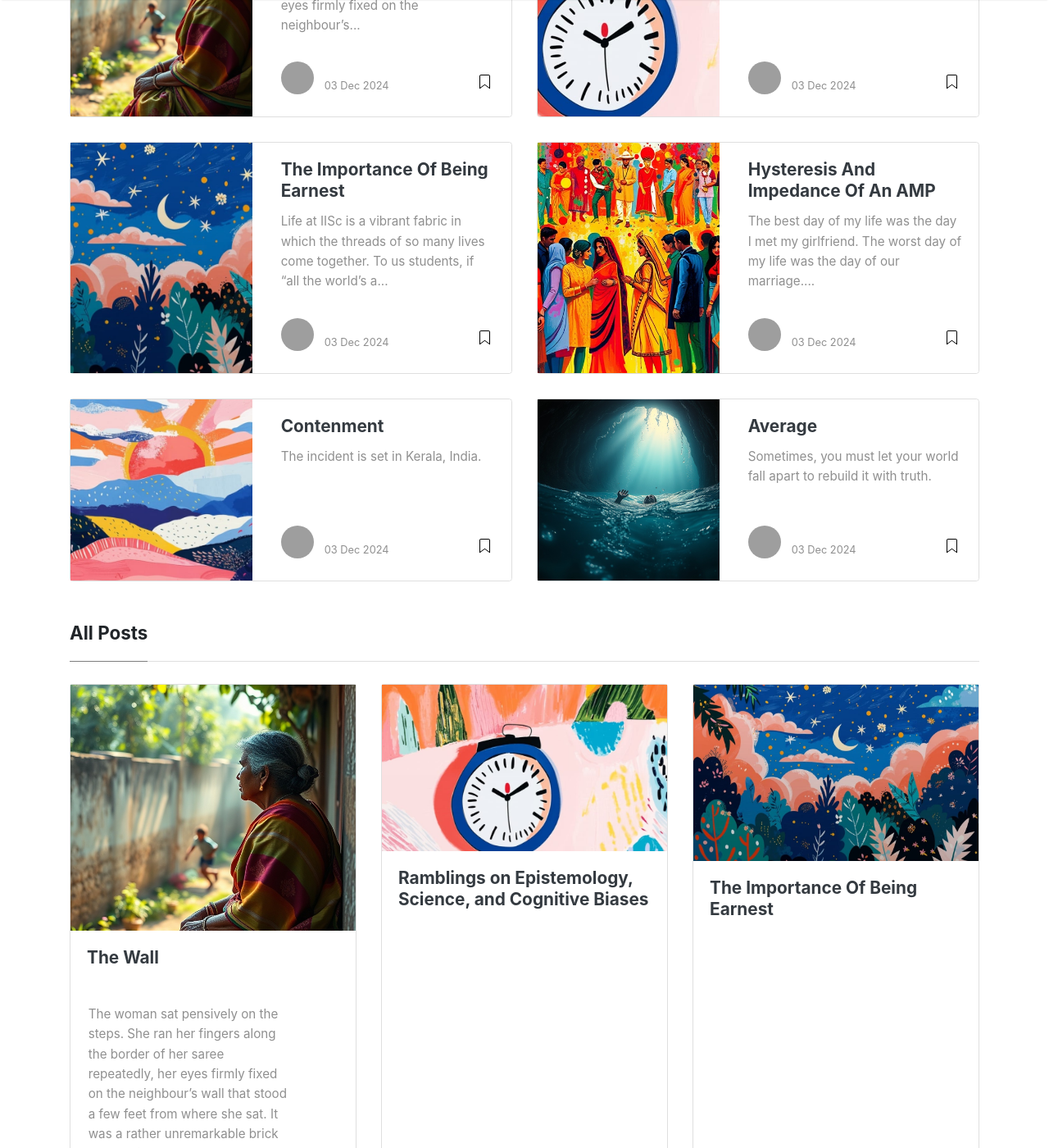
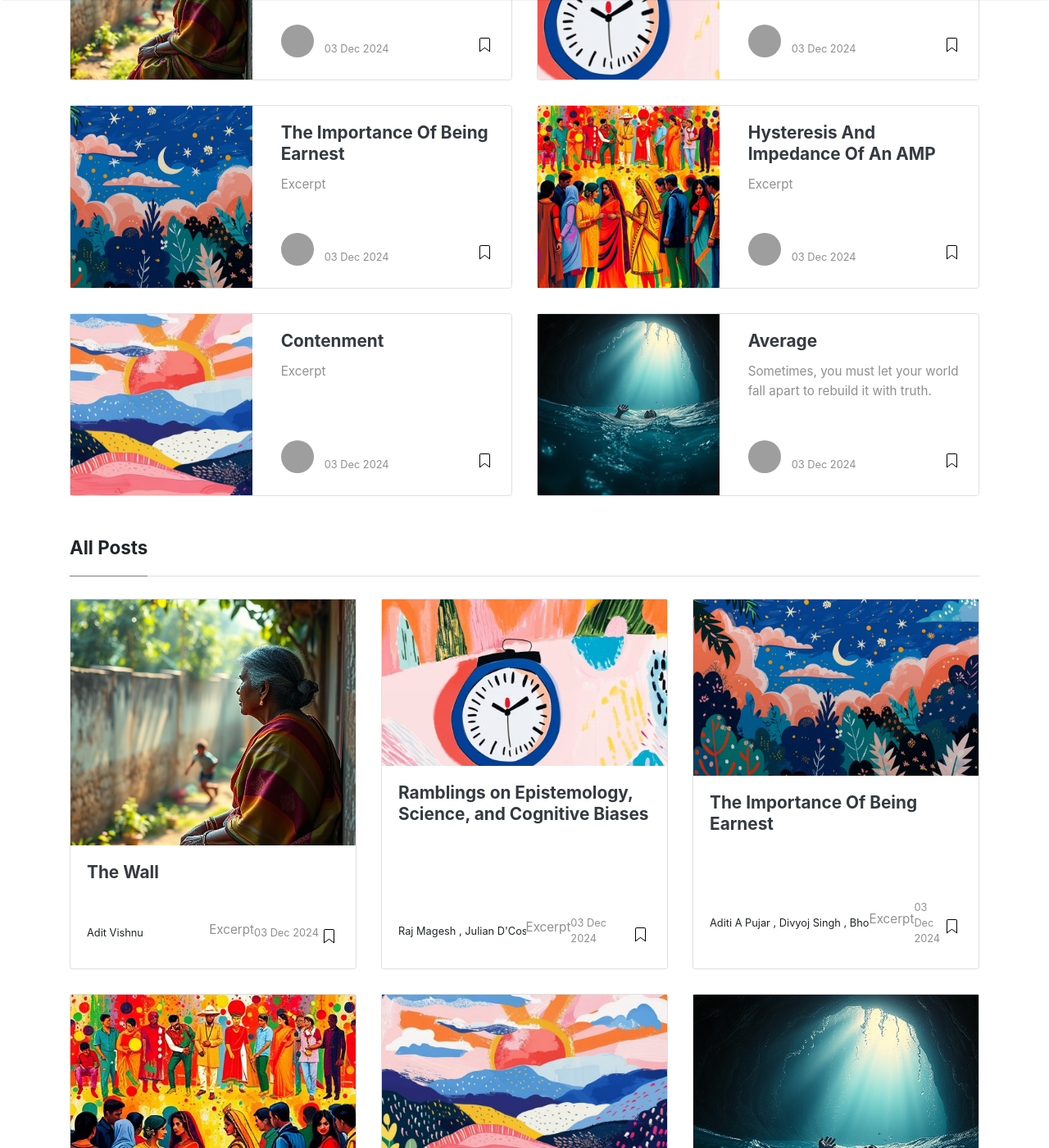
Before and after one commit to Quarks-IISc/blog, a Jekyll site: the page built from index.html, in a window 1280 px wide and 1400 px high, scrolled down 427 px. Shown: the whole window at 82% size. Built offline with Jekyll 4.4.1, drawn with Linux system fonts in a browser that asks for light colours; nearby versions of some CDN libraries; the list of posts is cut into pages by our own code; some of the changed text lies outside the part shown; grey boxes are pictures that could not be loaded.

Commit message:
Excerpts

```diff
--- a/_posts/2024-12-03-Contenment.md
+++ b/_posts/2024-12-03-Contenment.md
@@ -6,6 +6,7 @@
 author: Adit Vishnu
 categories: stories
 image: "/assets/images/Contentment.jpeg"
+excerpt: 'Excerpt'
 featured: true
 ---
 
--- a/_posts/2024-12-03-Hysteresis.md
+++ b/_posts/2024-12-03-Hysteresis.md
@@ -6,6 +6,8 @@
 author: Ullas Aparanji
 categories: stories
 image: "/assets/images/Hysteresis.jpg"
+excerpt: 'Excerpt'
+
 featured: true
 
 ---
--- a/_posts/2024-12-03-Importance_Of_Being_Earnest.md
+++ b/_posts/2024-12-03-Importance_Of_Being_Earnest.md
@@ -6,6 +6,7 @@
 author: Aditi A Pujar, Divyoj Singh, Bhoomika A Bhat, Akshara Sharma, R Bangari
 categories: stories
 image: "/assets/images/ImportanceofbeingEarnest.jpeg"
+excerpt: 'Excerpt'
 featured: true
 ---
 
--- a/_posts/2024-12-03-Ramblings_On_Epistemology_Science_And_Cognitive_Biases.md
+++ b/_posts/2024-12-03-Ramblings_On_Epistemology_Science_And_Cognitive_Biases.md
@@ -6,6 +6,7 @@
 author: Raj Magesh, Julian D'Costa
 categories: stories
 image: "/assets/images/RamblingsOnScienceEpistomology.jpeg"
+excerpt: 'Excerpt'
 featured: true
 ---
 
--- a/_posts/2024-12-03-Wall.md
+++ b/_posts/2024-12-03-Wall.md
@@ -6,6 +6,7 @@
 author: Adit Vishnu
 categories: stories
 image: "/assets/images/TheWall.jpg"
+excerpt: 'Excerpt'
 featured: true
 ---
 
```
